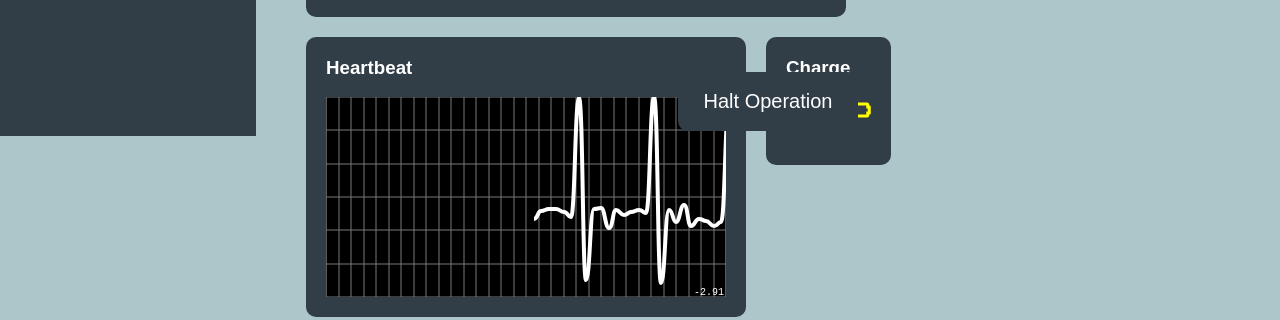
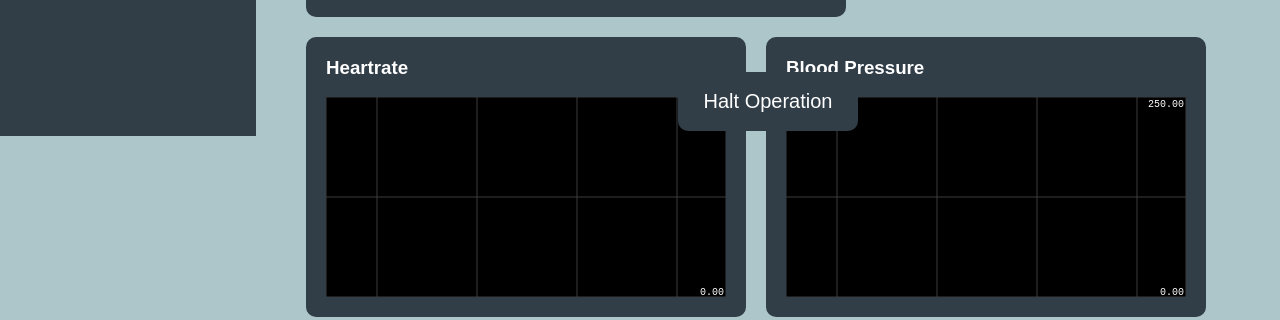
Before and after one commit to apccurtiss/med-drone, a plain HTML site: page templates/index.html in a window 1280 px wide. Shown: the part 664-984 px from the top of the page. Drawn offline with Linux system fonts and the light colour scheme; some packages are replaced by stand-ins of ours; no server answers.

Commit message:
Added blood pressure and fixed heart rate graph.

```diff
--- a/static/main.js
+++ b/static/main.js
@@ -12,45 +12,85 @@ var drones = [
 ]
 
 var DELAY = 1000; // ms
-var smoothie = new SmoothieChart({
+var smoothie_heartbeat = new SmoothieChart({
+  maxValue: 250,
+  minValue: 0,
+  millisPerPixel:100,
   grid: {
-    strokeStyle: 'rgb(120, 120, 120)',
+    millisPerLine: 10000,
+    verticalSections:2,
+    strokeStyle: 'rgb(60, 60, 60)',
     fillStyle: 'rgb(0, 0, 0)',
     lineWidth: 1,
-    millisPerLine: 250,
-    verticalSections: 6,
   },
   labels: {
     fillStyle:'rgb(255, 255, 255)'
   }
 });
-smoothie.streamTo(document.getElementById("heartbeat-canvas"), DELAY);
+smoothie_heartbeat.streamTo(document.getElementById("heartbeat-canvas"), DELAY);
+var smoothie_bp = new SmoothieChart({
+  maxValue: 250,
+  minValue: 0,
+  millisPerPixel:100,
+  grid: {
+    millisPerLine: 10000,
+    verticalSections:2,
+    strokeStyle: 'rgb(60, 60, 60)',
+    fillStyle: 'rgb(0, 0, 0)',
+    lineWidth: 1,
+  },
+  labels: {
+    fillStyle:'rgb(255, 255, 255)'
+  }
+});
+console.log(document.getElementById("heartbeat-canvas"))
+console.log(document.getElementById("bp-canvas"))
+smoothie_bp.streamTo(document.getElementById("bp-canvas"), DELAY);
 var heartbeat = new TimeSeries();
-smoothie.addTimeSeries(heartbeat,
+var bloodpressure_up = new TimeSeries();
+var bloodpressure_lo = new TimeSeries();
+smoothie_heartbeat.addTimeSeries(heartbeat,
   {
     strokeStyle: 'rgb(255, 255, 255)',
     lineWidth: 4,
   });
+smoothie_bp.addTimeSeries(bloodpressure_up,
+  {
+    strokeStyle: 'rgb(255, 0, 0)',
+    // fillStyle:'rgba(255,0,0,0.5)',
+    lineWidth: 4,
+  });
+smoothie_bp.addTimeSeries(bloodpressure_lo,
+  {
+    strokeStyle: 'rgb(255, 0, 0)',
+    // fillStyle:'rgba(0,0,0,0.8)',
+    lineWidth: 4,
+  });
 
-var t = 0;
-setInterval(function() {
-  var v = 0 + Math.random();
-  if(t == 6) {
-    v = 5 + Math.random();
-  }
-  else if(t == 7) {
-    v = -3 + Math.random();
-  }
-  heartbeat.append(new Date().getTime(), v);
-  t = (t + 1) % 10;
-}, 150);
+// var t = 0;
+// setInterval(function() {
+//   v = 100;
+//   // var v = 0 + Math.random();
+//   // if(t == 6) {
+//   //   v = 5 + Math.random();
+//   // }
+//   // else if(t == 7) {
+//   //   v = -3 + Math.random();
+//   // }
+//   bloodpressure_up.append(new Date().getTime(), v+10);
+//   bloodpressure_lo.append(new Date().getTime(), v);
+//   heartbeat.append(new Date().getTime(), t * 5);
+//   t = (t + 1) % 100;
+// }, 150);
 
 var socket = io.connect('http://localhost:80');
 socket.on('hb_data', function(data) {
   console.log(data)
   var jdata = JSON.parse(data);
   for(d of jdata) {
-    heartbeat.append(d.time, d.value);
+    heartbeat.append(d.time, d.hr);
+    bloodpressure_up.append(d.time, d.bp_upper);
+    bloodpressure_lo.append(d.time, d.bp_lower);
   }
 });
 
--- a/static/style.css
+++ b/static/style.css
@@ -71,7 +71,7 @@ h3, h1 {
   padding: 40px;
 }
 
-#cards-heartbeat, #cards-map, #cards-charge {
+#cards-heartbeat, #cards-map, #cards-charge, #cards-bp {
   margin: 10px;
   float: left;
   padding: 20px;
--- a/templates/index.html
+++ b/templates/index.html
@@ -28,8 +28,12 @@
         <div id="map"></div>
       </div>
       <div id="cards-heartbeat" class="dark">
-        <h3>Heartbeat</h3>
+        <h3>Heartrate</h3>
         <canvas id="heartbeat-canvas" width="400" height="200"></canvas>
+      </div>
+      <div id="cards-bp" class="dark">
+        <h3>Blood Pressure</h3>
+        <canvas id="bp-canvas" width="400" height="200"></canvas>
       </div>
       <div id="cards-charge" class="dark">
         <h3>Charge</h3>
```
Also changed, not shown: 1 other file.
